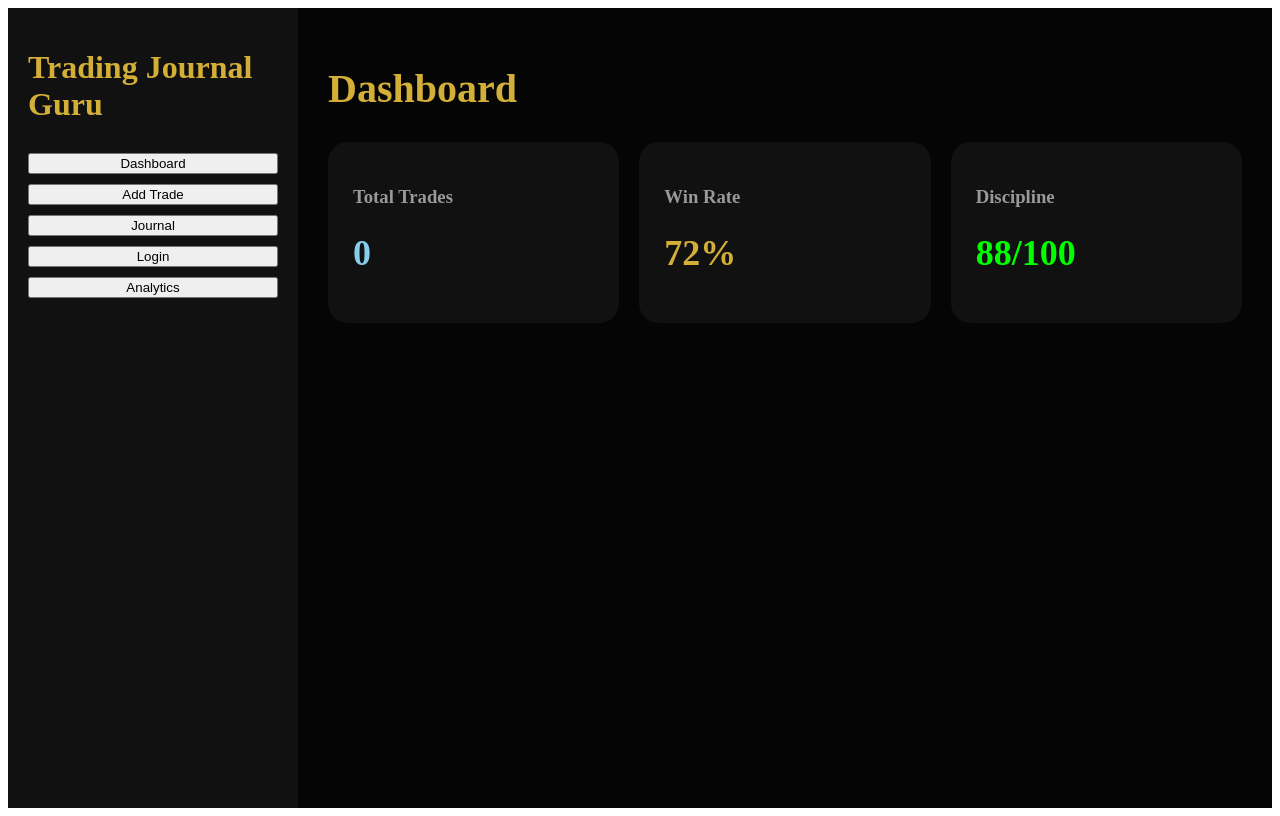
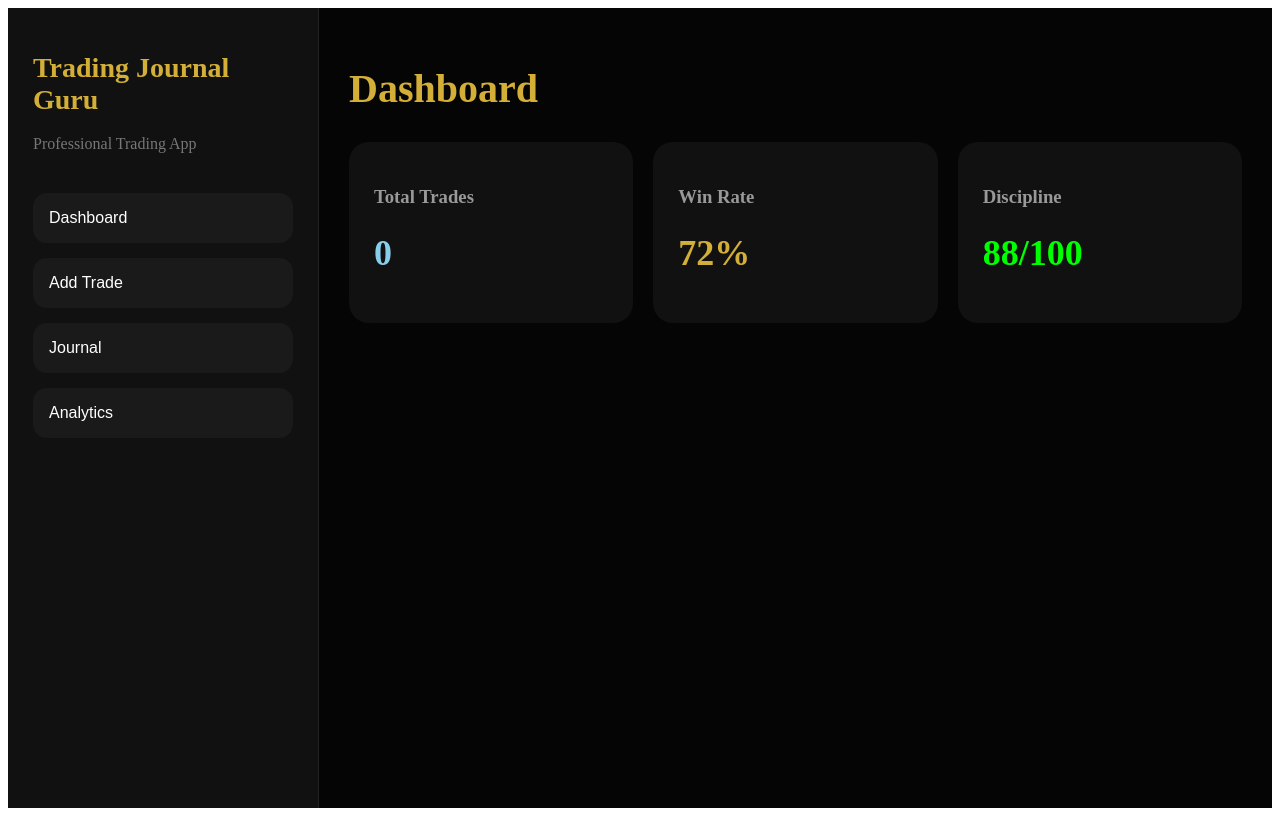
Before and after one commit to pavankajarekar-guru/new-trading-journal-guru, a React (Vite) app: page / in a window 1280 px wide. Built offline with nearby package versions, Linux system fonts and the light colour scheme; the HTML template or start-up script is replaced by a standard one.

Commit message:
Update Sidebar.jsx

```diff
--- a/src/components/Sidebar.jsx
+++ b/src/components/Sidebar.jsx
@@ -2,46 +2,76 @@ export default function Sidebar({ setPage }) {
 
   return (
     <div style={{
-      width: '250px',
+      width: '260px',
       background: '#111',
-      padding: '20px'
+      padding: '25px',
+      borderRight: '1px solid #222'
     }}>
 
       <h1 style={{
-        color: '#d4af37'
+        color: '#d4af37',
+        fontSize: '28px'
       }}>
         Trading Journal Guru
       </h1>
 
+      <p style={{
+        color: '#777',
+        marginTop: '5px'
+      }}>
+        Professional Trading App
+      </p>
+
       <div style={{
+        marginTop: '40px',
         display: 'flex',
         flexDirection: 'column',
-        gap: '10px',
-        marginTop: '30px'
+        gap: '15px'
       }}>
 
-        <button onClick={() => setPage('dashboard')}>
-          Dashboard
-        </button>
+        <NavButton
+          text="Dashboard"
+          onClick={() => setPage('dashboard')}
+        />
 
-        <button onClick={() => setPage('add')}>
-          Add Trade
-        </button>
+        <NavButton
+          text="Add Trade"
+          onClick={() => setPage('add')}
+        />
 
-        <button onClick={() => setPage('journal')}>
-          Journal
-        </button>
+        <NavButton
+          text="Journal"
+          onClick={() => setPage('journal')}
+        />
 
-        <button onClick={() => setPage('login')}>
-          Login
-        </button>
-
-        <button onClick={() => setPage('analytics')}>
-  Analytics
-</button>
+        <NavButton
+          text="Analytics"
+          onClick={() => setPage('analytics')}
+        />
 
       </div>
 
     </div>
   )
 }
+
+function NavButton({ text, onClick }) {
+
+  return (
+    <button
+      onClick={onClick}
+      style={{
+        background: '#1a1a1a',
+        color: 'white',
+        padding: '16px',
+        border: 'none',
+        borderRadius: '14px',
+        cursor: 'pointer',
+        textAlign: 'left',
+        fontSize: '16px'
+      }}
+    >
+      {text}
+    </button>
+  )
+}
```
